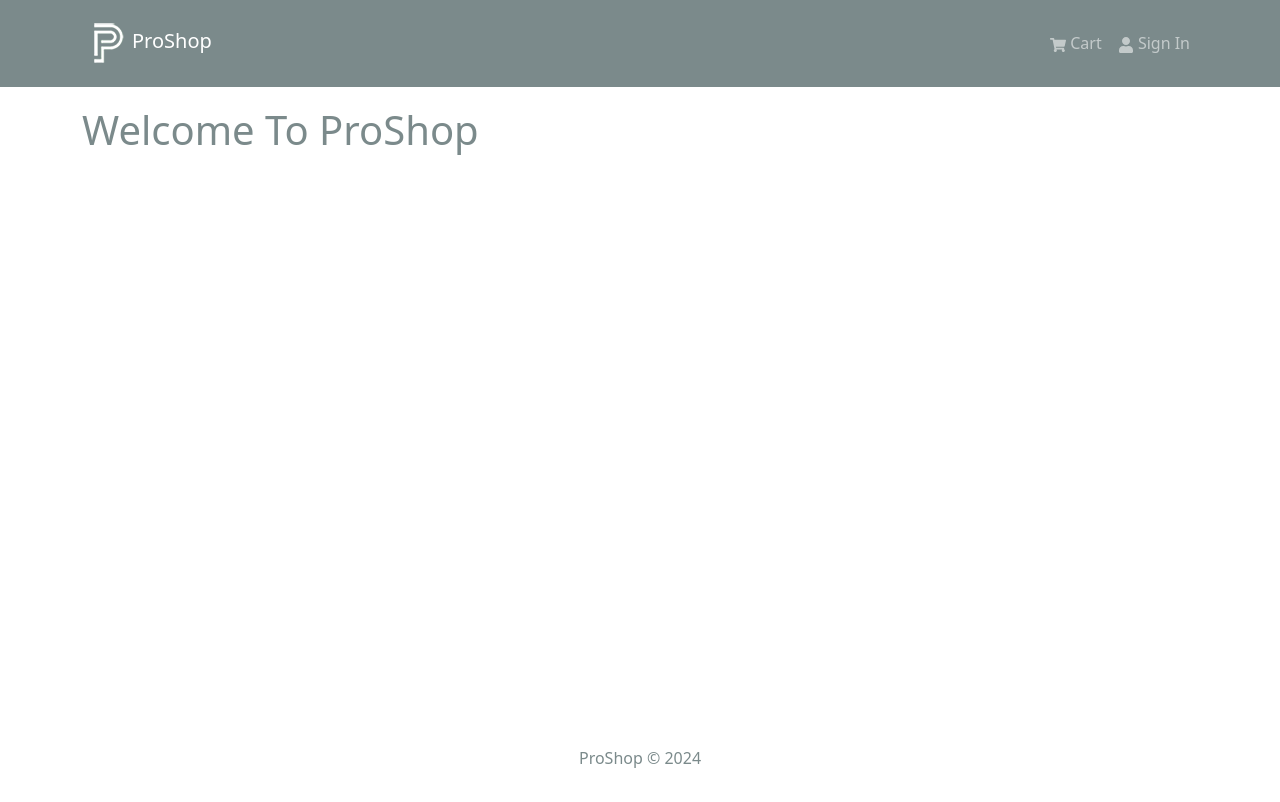
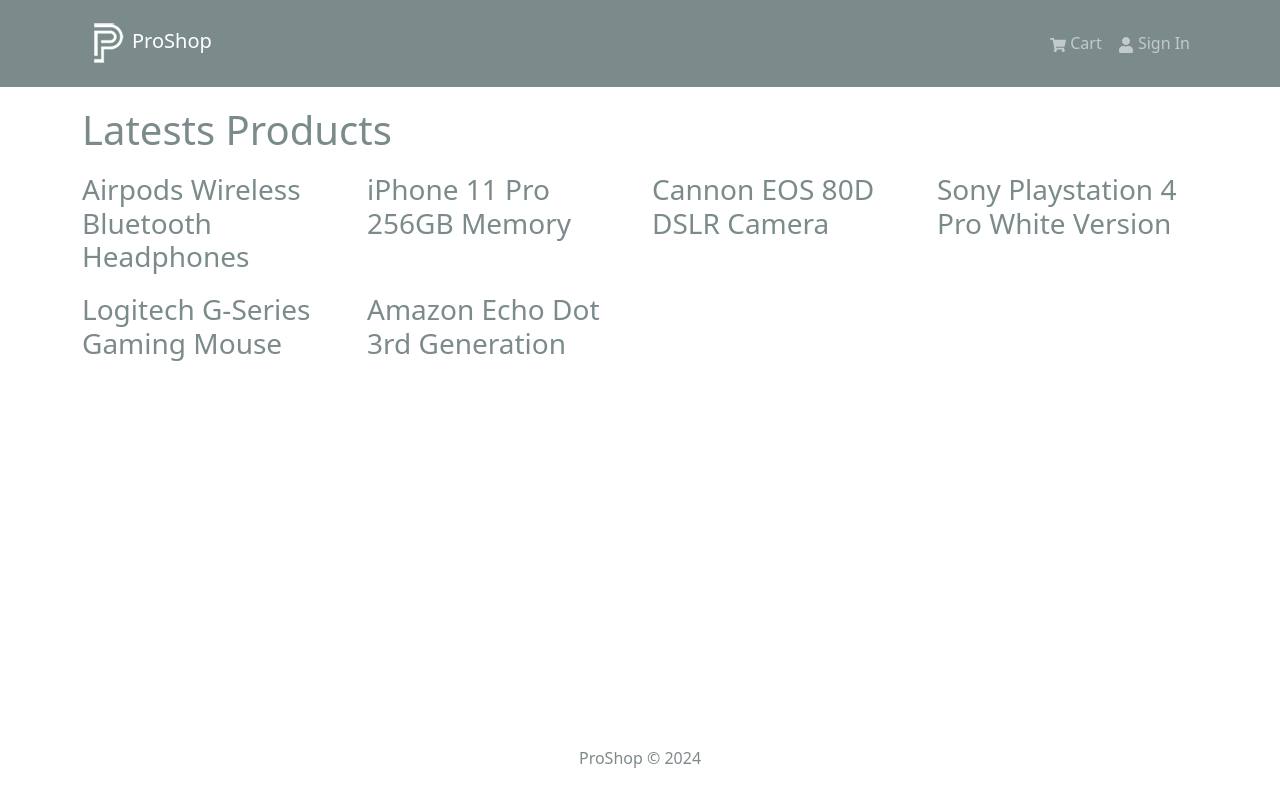
Before and after one commit to Yedidia-Bakuradze/ProShop, a React (Create React App) app in the folder frontend/: page / in a window 1280 px wide. Shown: the top 802 px of the page. Built offline with nearby package versions, Linux system fonts and the light colour scheme.

Commit message:
HomeScreen start developement

```diff
--- a/frontend/src/App.js
+++ b/frontend/src/App.js
@@ -1,13 +1,15 @@
 import Footer from "./components/Footer";
 import Header from "./components/Header";
 import { Container } from "react-bootstrap";
+import HomeScreen from "./screens/HomeScreen";
 const App = () => {
   return (
     <>
       <Header />
       <main className="py-3">
         <Container>
-          <h1>Welcome To ProShop</h1>
+          {/* <h1>Welcome To ProShop</h1> */}
+          <HomeScreen />
         </Container>
       </main>
       <Footer />
--- a/frontend/src/index.js
+++ b/frontend/src/index.js
@@ -4,7 +4,6 @@
 import "./assets/styles/bootstrap.custom.css";
 import "./assets/styles/index.css";
 import App from "./App";
-import reportWebVitals from "./reportWebVitals";
 
 const root = ReactDOM.createRoot(document.getElementById("root"));
 root.render(
@@ -16,4 +15,3 @@
 // If you want to start measuring performance in your app, pass a function
 // to log results (for example: reportWebVitals(console.log))
 // or send to an analytics endpoint. Learn more: https://bit.ly/CRA-vitals
-reportWebVitals();
--- a/frontend/src/reportWebVitals.js
+++ /dev/null
@@ -1,13 +0,0 @@
-const reportWebVitals = onPerfEntry => {
-  if (onPerfEntry && onPerfEntry instanceof Function) {
-    import('web-vitals').then(({ getCLS, getFID, getFCP, getLCP, getTTFB }) => {
-      getCLS(onPerfEntry);
-      getFID(onPerfEntry);
-      getFCP(onPerfEntry);
-      getLCP(onPerfEntry);
-      getTTFB(onPerfEntry);
-    });
-  }
-};
-
-export default reportWebVitals;
--- /dev/null
+++ b/frontend/src/screens/HomeScreen.jsx
@@ -0,0 +1,18 @@
+import { Row, Col } from "react-bootstrap";
+import products from "../products";
+const HomeScreen = () => {
+  return (
+    <>
+      <h1> Latests Products</h1>
+      <Row>
+        {products.map((product) => (
+          <Col sm={12} md={6} lg={4} xl={3}>
+            <h3>{product.name}</h3>
+          </Col>
+        ))}
+      </Row>
+    </>
+  );
+};
+
+export default HomeScreen;
```
Also changed, not shown: frontend/src/setupTests.js (deleted, +0 -5 lines).
